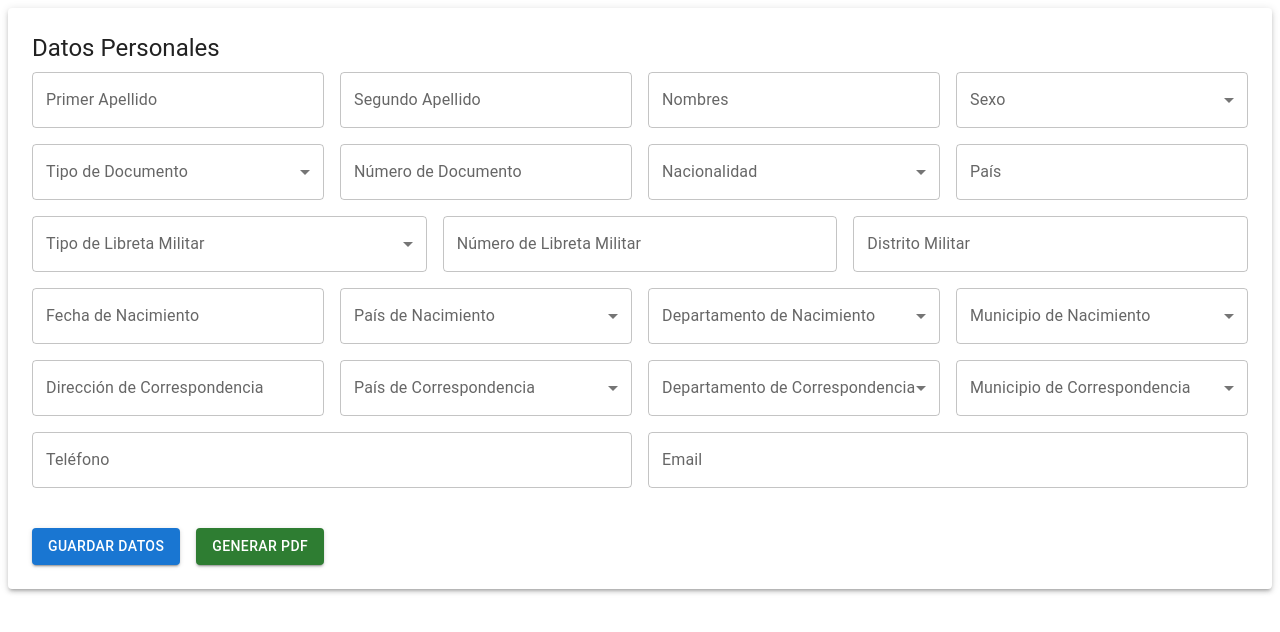
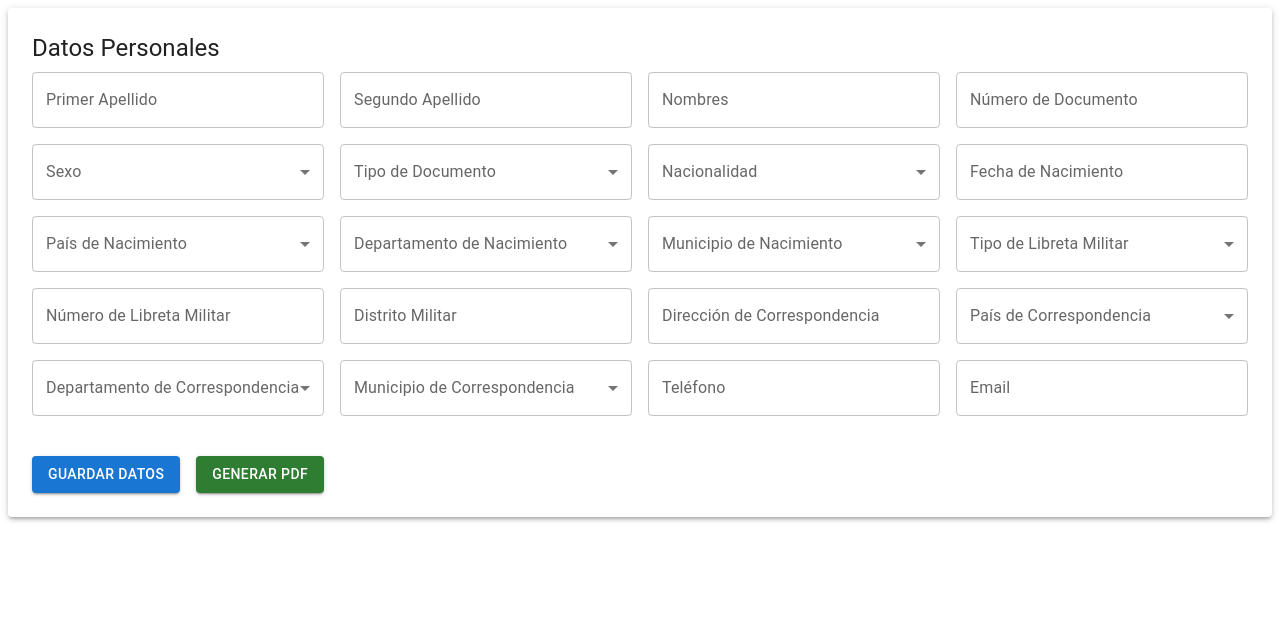
Before and after one commit to vapinedo/ResumeBuilder2025, a React (Vite) app: page / in a window 1280 px wide. Shown: the top 632 px of the page. Built offline with nearby package versions, Linux system fonts and the light colour scheme.

Commit message:
refactor to datos personales to be more concise

```diff
--- a/src/components/DatosPersonalesForm.tsx
+++ b/src/components/DatosPersonalesForm.tsx
@@ -9,6 +9,7 @@ import { DatePicker } from '@mui/x-date-pickers/DatePicker';
 import CustomSelectField from '@components/CustomSelectField';
 import { Grid, Typography, Paper, Button } from '@mui/material';
 import { useDatosPersonalesForm } from '@hooks/useDatosPersonalesForm';
+import { datosPersonalesCampos } from '@utils/datosPersonalesFormConfig';
 
 export const DatosPersonalesForm: React.FC = () => {
 
@@ -30,185 +31,32 @@ export const DatosPersonalesForm: React.FC = () => {
       </Typography>
 
       <form onSubmit={handleSubmit(onSubmit)}>
-        <AutoGridRow rowSpacing={2}>
-          <CustomTextField label='Primer Apellido' name='primerApellido' register={register} errors={errors} required />
-          <CustomTextField label='Segundo Apellido' name='segundoApellido' register={register} errors={errors} required />
-          <CustomTextField label='Nombres' name='nombres' register={register} errors={errors} required />
-          <CustomSelectField
-            label='Sexo'
-            name='sexo'
-            register={register}
-            errors={errors}
-            required
-            options={[
-              { value: 'M', label: 'Masculino (M)' },
-              { value: 'F', label: 'Femenino (F)' }
-            ]}
-          />
-        </AutoGridRow>
-
-        <AutoGridRow rowSpacing={2}>
-          <CustomSelectField
-            label='Tipo de Documento'
-            name='tipoDocumento'
-            register={register}
-            errors={errors}
-            required
-            options={[
-              { value: 'CC', label: 'Cédula de Ciudadanía (CC)' },
-              { value: 'CE', label: 'Cédula de Extranjería (CE)' },
-              { value: 'PAS', label: 'Pasaporte (PAS)' }
-            ]}
-          />
-          <CustomTextField required errors={errors} register={register} name='numeroDocumento' label='Número de Documento' />
-          <CustomSelectField
-            label='Nacionalidad'
-            name='nacionalidad'
-            register={register}
-            errors={errors}
-            required
-            options={[
-              { value: 'COL', label: 'Colombiano (COL)' },
-              { value: 'EXT', label: 'Extranjero (EXT)' }
-            ]}
-          />
-          <CustomTextField label='País' name='pais' register={register} errors={errors} required />
-        </AutoGridRow>
-
-        <AutoGridRow rowSpacing={2}>
-          <CustomSelectField
-            label='Tipo de Libreta Militar'
-            name='tipoLibretaMilitar'
-            register={register}
-            errors={errors}
-            required
-            options={[
-              { value: 'primera', label: 'Primesa Clase' },
-              { value: 'segunda', label: 'Segunda Clase' }
-            ]}
-          />
-
-          <CustomTextField
-            required
-            errors={errors}
-            register={register}
-            name='numeroLibretaMilitar'
-            label='Número de Libreta Militar'
-          />
-          <CustomTextField label='Distrito Militar' name='distritoMilitar' register={register} errors={errors} required />
-        </AutoGridRow>
-
-        <AutoGridRow rowSpacing={2}>
+      {Array.from({ length: Math.ceil(datosPersonalesCampos.length / 4) }, (_, rowIndex) => (
+        <AutoGridRow key={rowIndex} rowSpacing={2}>
+          {datosPersonalesCampos.slice(rowIndex * 4, rowIndex * 4 + 4).map((campo) => (
+            campo.type === 'text' ? (
+              <CustomTextField key={campo.name} label={campo.label} name={campo.name} register={register} errors={errors} required />
+            ) : campo.type === 'select' ? (
+              <CustomSelectField key={campo.name} label={campo.label} name={campo.name} register={register} errors={errors} required options={campo.options} />
+            ) : (
               <DatePicker
-            label='Fecha de Nacimiento'
-            value={watch('fechaNacimiento') ? dayjs(watch('fechaNacimiento')) : null}
-            onChange={newValue => {
-              setValue('fechaNacimiento', newValue ? newValue.format('YYYY-MM-DD') : '');
-            }}
+                key={campo.name}
+                label={campo.label}
+                value={watch(campo.name as keyof DatosPersonales) ? dayjs(watch(campo.name as keyof DatosPersonales)) : null}
+                onChange={(newValue) => setValue(campo.name as keyof DatosPersonales, newValue ? newValue.format('YYYY-MM-DD') : '')}
                 slotProps={{
                   textField: {
                     fullWidth: true,
-                error: !!errors.fechaNacimiento,
-                helperText: errors.fechaNacimiento?.message
+                    error: !!errors[campo.name as keyof DatosPersonales],
+                    helperText: errors[campo.name as keyof DatosPersonales]?.message
                   }
                 }}
+
               />
-          <CustomSelectField
-            label='País de Nacimiento'
-            name='paisNacimiento'
-            register={register}
-            errors={errors}
-            required
-            options={[
-              { value: 'colombia', label: 'Colombia' },
-              { value: 'venezuela', label: 'Venezuela' }
-            ]}
-          />
-          <CustomSelectField
-            label='Departamento de Nacimiento'
-            name='departamentoNacimiento'
-            register={register}
-            errors={errors}
-            required
-            options={[
-              { value: 'guajira', label: 'La Guajira' },
-              { value: 'atlantico', label: 'Atlántico' }
-            ]}
-          />
-          <CustomSelectField
-            label='Municipio de Nacimiento'
-            name='municipioNacimiento'
-            register={register}
-            errors={errors}
-            required
-            options={[
-              { value: 'uribia', label: 'Uribia' },
-              { value: 'barranquilla', label: 'Barranquilla' }
-            ]}
-          />
+            )
+          ))}
         </AutoGridRow>
-
-        <AutoGridRow>
-          <CustomTextField
-            required
-            errors={errors}
-            register={register}
-            name='direccionCorrespondencia'
-            label='Dirección de Correspondencia'
-          />
-          <CustomSelectField
-            label='País de Correspondencia'
-            name='paisCorrespondencia'
-            register={register}
-            errors={errors}
-            required
-            options={[
-              { value: 'colombia', label: 'Colombia' },
-              { value: 'venezuela', label: 'Venezuela' }
-            ]}
-          />
-          <CustomSelectField
-            label='Departamento de Correspondencia'
-            name='departamentoCorrespondencia'
-            register={register}
-            errors={errors}
-            required
-            options={[
-              { value: 'guajira', label: 'La Guajira' },
-              { value: 'atlantico', label: 'Atlántico' }
-            ]}
-          />
-          <CustomSelectField
-            label='Municipio de Correspondencia'
-            name='municipioCorrespondencia'
-            register={register}
-            errors={errors}
-            required
-            options={[
-              { value: 'uribia', label: 'Uribia' },
-              { value: 'barranquilla', label: 'Barranquilla' }
-            ]}
-          />
-        </AutoGridRow>
-
-        <AutoGridRow>
-          <CustomTextField label='Teléfono' name='telefono' register={register} errors={errors} required />
-          <TextField
-            fullWidth
-            label='Email'
-            type='email'
-            variant='outlined'
-            {...register('email', {
-              required: 'Este campo es obligatorio',
-              pattern: {
-                value: /^[^\s@]+@[^\s@]+\.[^\s@]+$/,
-                message: 'Ingrese un email válido'
-              }
-            })}
-            error={!!errors.email}
-            helperText={errors.email?.message}
-          />
-        </AutoGridRow>
+      ))}
 
         <Grid item xs={12}>
           <Button type='submit' variant='contained' color='primary' sx={{ marginTop: 3 }}>
--- /dev/null
+++ b/src/utils/datosPersonalesFormConfig.ts
@@ -0,0 +1,52 @@
+import {
+  sexoOptions,
+  paisOptions,
+  municipioOptions,
+  departamentoOptions,
+  nacionalidadOptions,
+  tipoDocumentoOptions,
+  tipoLibretaMilitarOptions,
+} from '@utils/datosPersonalesSelectOptions';
+
+interface CampoBase {
+  label: string;
+  name: string;
+}
+
+interface CampoTexto extends CampoBase {
+  type: 'text';
+}
+
+interface CampoSelect extends CampoBase {
+  type: 'select';
+  options: { value: string; label: string }[];
+}
+
+interface CampoFecha extends CampoBase {
+  type: 'date';
+}
+
+export type CampoFormulario = CampoTexto | CampoSelect | CampoFecha;
+
+export const datosPersonalesCampos: CampoFormulario[] = [
+  { label: 'Primer Apellido', name: 'primerApellido', type: 'text' },
+  { label: 'Segundo Apellido', name: 'segundoApellido', type: 'text' },
+  { label: 'Nombres', name: 'nombres', type: 'text' },
+  { label: 'Número de Documento', name: 'numeroDocumento', type: 'text' },
+  { label: 'Sexo', name: 'sexo', type: 'select', options: sexoOptions },
+  { label: 'Tipo de Documento', name: 'tipoDocumento', type: 'select', options: tipoDocumentoOptions },
+  { label: 'Nacionalidad', name: 'nacionalidad', type: 'select', options: nacionalidadOptions },
+  { label: 'Fecha de Nacimiento', name: 'fechaNacimiento', type: 'date' },
+  { label: 'País de Nacimiento', name: 'paisNacimiento', type: 'select', options: paisOptions },
+  { label: 'Departamento de Nacimiento', name: 'departamentoNacimiento', type: 'select', options: departamentoOptions },
+  { label: 'Municipio de Nacimiento', name: 'municipioNacimiento', type: 'select', options: municipioOptions },
+  { label: 'Tipo de Libreta Militar', name: 'tipoLibretaMilitar', type: 'select', options: tipoLibretaMilitarOptions },
+  { label: 'Número de Libreta Militar', name: 'numeroLibretaMilitar', type: 'text' },
+  { label: 'Distrito Militar', name: 'distritoMilitar', type: 'text' },
+  { label: 'Dirección de Correspondencia', name: 'direccionCorrespondencia', type: 'text' },
+  { label: 'País de Correspondencia', name: 'paisCorrespondencia', type: 'select', options: paisOptions },
+  { label: 'Departamento de Correspondencia', name: 'departamentoCorrespondencia', type: 'select', options: departamentoOptions },
+  { label: 'Municipio de Correspondencia', name: 'municipioCorrespondencia', type: 'select', options: municipioOptions },
+  { label: 'Teléfono', name: 'telefono', type: 'text' },
+  { label: 'Email', name: 'email', type: 'text' }
+];
--- /dev/null
+++ b/src/utils/datosPersonalesSelectOptions.ts
@@ -0,0 +1,35 @@
+export const sexoOptions = [
+  { value: 'M', label: 'Masculino (M)' },
+  { value: 'F', label: 'Femenino (F)' }
+];
+
+export const tipoDocumentoOptions = [
+  { value: 'CC', label: 'Cédula de Ciudadanía (CC)' },
+  { value: 'CE', label: 'Cédula de Extranjería (CE)' },
+  { value: 'PAS', label: 'Pasaporte (PAS)' }
+];
+
+export const nacionalidadOptions = [
+  { value: 'COL', label: 'Colombiano (COL)' },
+  { value: 'EXT', label: 'Extranjero (EXT)' }
+];
+
+export const tipoLibretaMilitarOptions = [
+  { value: 'primera', label: 'Primera Clase' },
+  { value: 'segunda', label: 'Segunda Clase' }
+];
+
+export const paisOptions = [
+  { value: 'colombia', label: 'Colombia' },
+  { value: 'venezuela', label: 'Venezuela' }
+];
+
+export const departamentoOptions = [
+  { value: 'guajira', label: 'La Guajira' },
+  { value: 'atlantico', label: 'Atlántico' }
+];
+
+export const municipioOptions = [
+  { value: 'uribia', label: 'Uribia' },
+  { value: 'barranquilla', label: 'Barranquilla' }
+];
```
Lines whose indentation alone changed are shown as unchanged.
